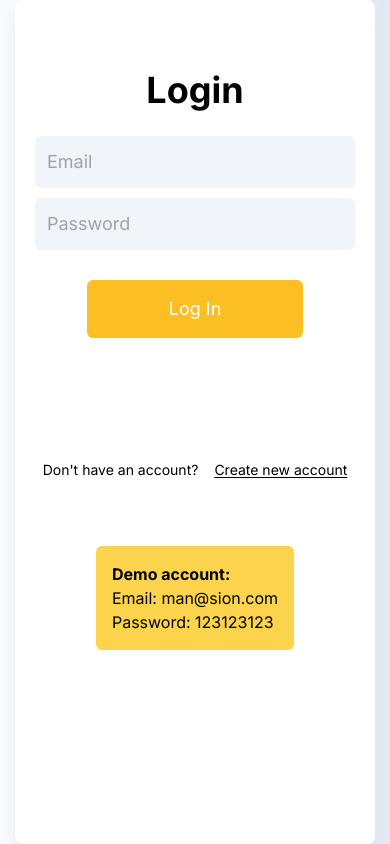
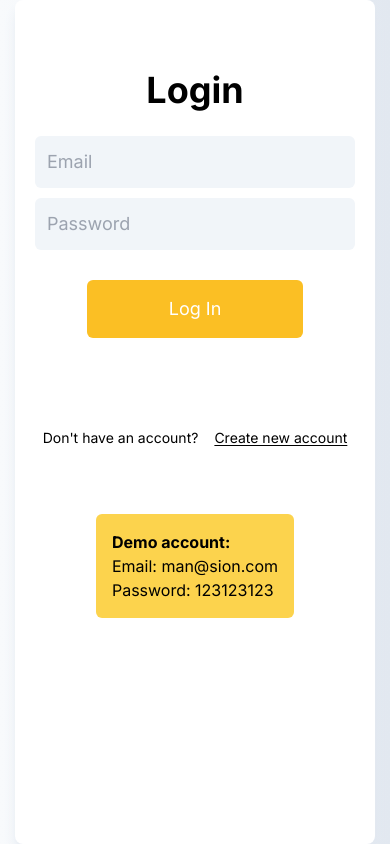
Before and after one commit to pankelix/Tiddy-APP, a React (Vite) app in the folder app/: page /login in a window 390 px wide. Built offline with nearby package versions, Linux system fonts and the light colour scheme.

Commit message:
improve login and register css for mobile devices

```diff
--- a/app/src/views/Login.jsx
+++ b/app/src/views/Login.jsx
@@ -38,7 +38,7 @@ function Login(props) {
                 <Button type='submit' className='cursor-pointer mt-5 p-[1.8rem] border-none rounded-md text-lg text-white bg-amber-400 w-[216px] h-[30px] flex justify-center items-center'>Log In</Button>
             </Form>
 
-            <nav className='text-sm flex justify-center gap-4 w-[100%] pt-28'>
+            <nav className='text-sm flex justify-center gap-4 w-[100%] pt-20'>
                 <p>Don't have an account?</p>
                 <Link className='underline underline-offset-2' onClick={handleRegisterClick}>Create new account</Link>
             </nav>
--- a/app/src/views/Register.jsx
+++ b/app/src/views/Register.jsx
@@ -43,7 +43,7 @@ function Register(props) {
                 <Button type='submit' className='cursor-pointer mt-5 p-[1.8rem] border-none rounded-md text-lg text-white bg-amber-400 w-[216px] h-[30px] flex justify-center items-center'>Register</Button>
             </Form>
 
-            <nav className='text-sm flex justify-center gap-4 w-[100%] pt-14'>
+            <nav className='text-sm flex justify-center gap-4 w-[100%] pt-5'>
                 <p>Already have an account?</p>
                 <Link className='underline underline-offset-2' onClick={handleLoginClick}>Log in</Link>
             </nav>
```
